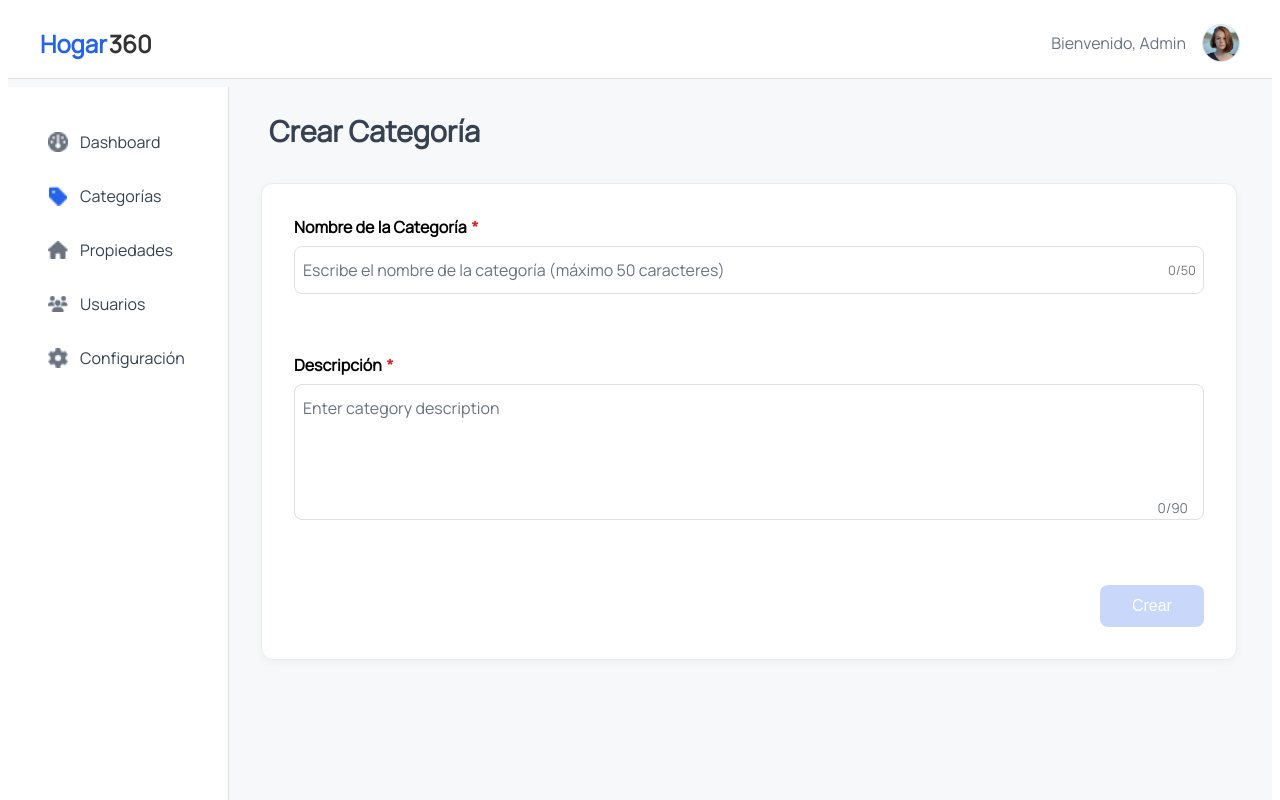
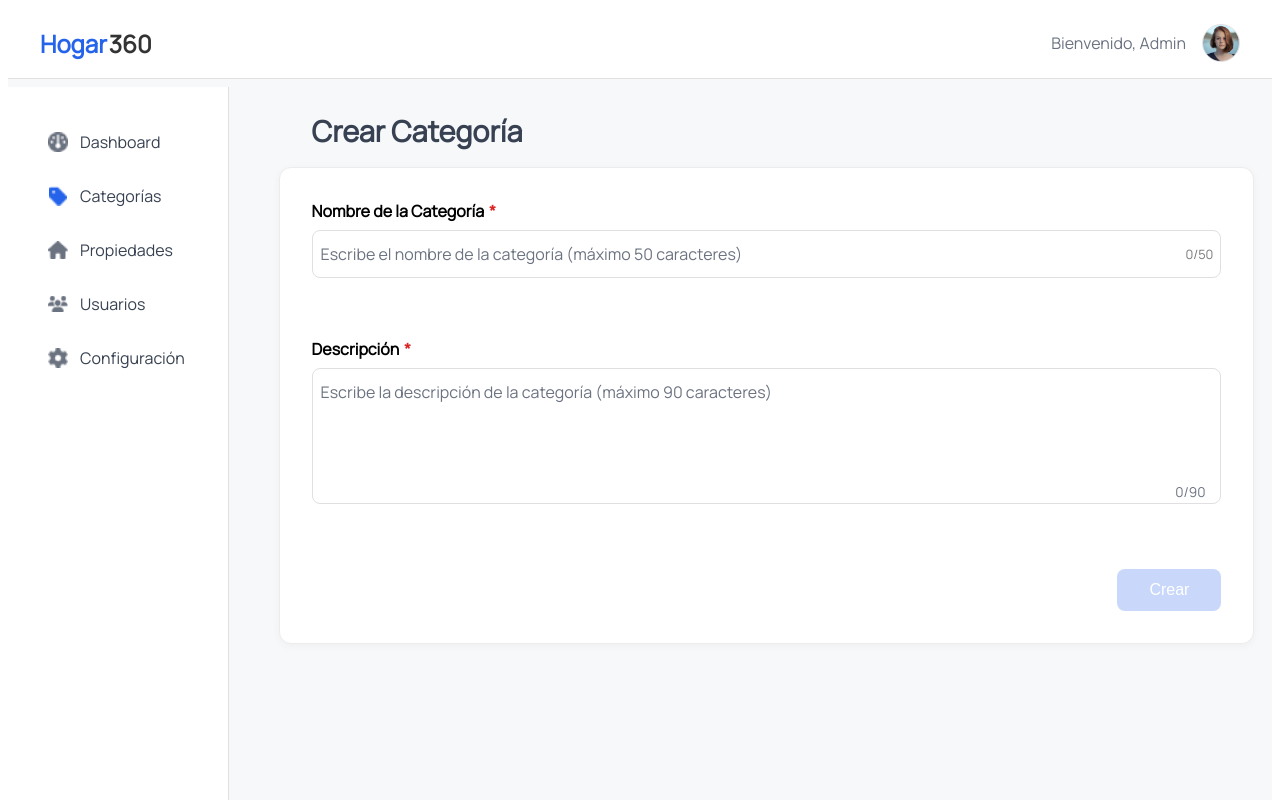
Before and after one commit to ejsalasdev/hogar360-frontend, an Angular app: page /admin/create-category in a window 1280 px wide. Shown: the top 800 px of the page. Built offline with nearby package versions, Linux system fonts and the light colour scheme.

Commit message:
style(create-category): center content relative to sidebar
- Add flex container to center all content
- Set consistent width (90%) for title and card
- Remove individual margins and use auto margins for centering
- Align title with card container

```diff
--- a/src/app/ui/components/pages/create-category-page/create-category-page.component.html
+++ b/src/app/ui/components/pages/create-category-page/create-category-page.component.html
@@ -49,7 +49,7 @@
       <div class="create-category__field">
         <atm-form-input
           label="Descripción"
-          placeholder="Enter category description"
+          placeholder="Escribe la descripción de la categoría (máximo 90 caracteres)"
           type="textarea"
           [(ngModel)]="categoryDescription"
           name="description"
--- a/src/app/ui/components/pages/create-category-page/create-category-page.component.scss
+++ b/src/app/ui/components/pages/create-category-page/create-category-page.component.scss
@@ -11,15 +11,18 @@ body,
     padding: 0;
     max-width: 100%;
     margin: 0;
+    display: flex;
+    flex-direction: column;
+    align-items: center;
 
     &__title {
         color: $color-text;
         font-size: 1.8rem;
-        margin-bottom: 2rem;
+        margin-bottom: 1rem;
         font-weight: 600;
         border-bottom: none;
         padding-bottom: 0;
-        margin-left: 0.5rem;
+        width: 90%;
     }
 
     &__card {
@@ -28,10 +31,8 @@ body,
         box-shadow: 0 2px 8px rgba(0, 0, 0, 0.04);
         padding: 2rem;
         border: 1px solid $color-border-light;
-        max-width: 90%;
-        margin-left: 0;
-        margin-right: 0;
-        margin-top: 0;
+        width: 90%;
+        margin: 0 auto;
     }
 
     &__form {
```
